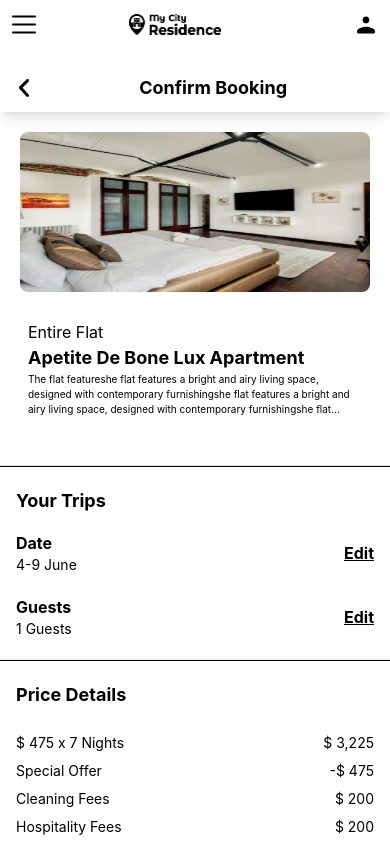
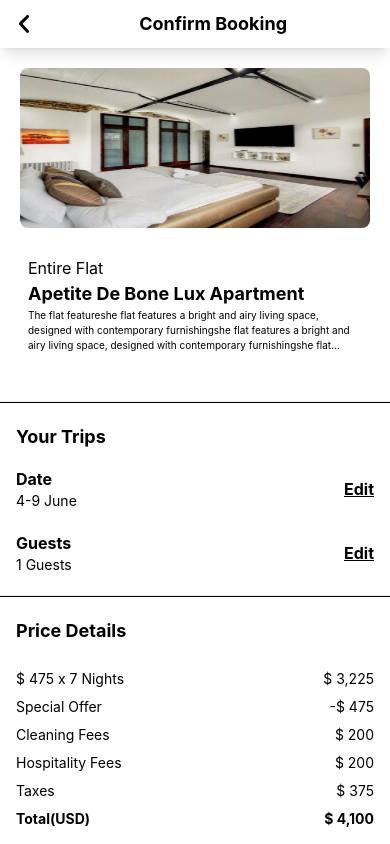
Before and after one commit to SumedhBengale/my_city_frontend, a React (Create React App) app: page /book in a window 390 px wide. Shown: the top 844 px of the page. Built offline with nearby package versions, Linux system fonts and the light colour scheme; what google-maps-react would draw is missing.

Commit message:
Minor changes in the book page and the property page

```diff
--- a/src/pages/Book/Book.jsx
+++ b/src/pages/Book/Book.jsx
@@ -1,7 +1,6 @@
 import React from 'react'
 import LeftArrow from '../../assets/images/home/left.svg'
 import Image1 from '../../assets/images/property/placeholder1.png'
-import Navbar from '../../components/navbar_black'
 import DesktopNavbar from '../../components/desktopNavbarBlack'
 
 function Book() {
@@ -14,12 +13,7 @@ function Book() {
         }
         </div>
 
-        <div className="md:hidden z-20 fixed w-full">
-          {
-            <Navbar />
-          }
-        </div>
-         <div className='flex w-full h-full bg-white shadow-lg justify-between mt-16 container mx-auto'>
+         <div className='flex w-full h-full bg-white shadow-lg justify-between  md:mt-16 container mx-auto'>
             <div className='w-10 h-full' onClick={()=>{
                 window.history.back();
             }}>
@@ -29,7 +23,7 @@ function Book() {
                 <div className='text-lg text-center font-bold '>Confirm Booking</div>
             </div>
         </div>
-        <div className='flex flex-col sm:flex-row justify-center gap-5 p-5'>
+        <div className='flex flex-col sm:flex-row justify-start gap-5 p-5 container mx-auto'>
             <div className='h-40'>
                 <img src={Image1} alt='left arrow' className='w-full sm:w-96 md:w-96 h-full rounded-lg'/>
             </div>
@@ -41,6 +35,8 @@ function Book() {
 
 
         </div>
+
+
         <div className='h-full my-5 container mx-auto'>
             <hr className='w-full h-[2px] bg-black'></hr>
         </div>
--- a/src/pages/Property/Amenities.jsx
+++ b/src/pages/Property/Amenities.jsx
@@ -27,7 +27,7 @@ function Amenities() {
             <div className='grid grid-cols-2 md:grid-cols-4 lg:grid-cols-6 gap-5'>
                 {amenities.map((amenity, index) => (
                     <div className='flex justify-center'>
-                        <div className='w-3/4 h-12  border-[2px] border-black  hover:scale-105 transition duration-75 hover:bg-black hover:text-white rounded-xl flex justify-center items-center'>
+                        <div className='w-3/4 h-12  border-[1px] border-black  hover:scale-105 transition duration-75 hover:bg-black hover:text-white rounded-xl flex justify-center items-center'>
                             <div className='text-center'>{amenity}</div>
                         </div>
                     </div>
--- a/src/pages/Property/PhotoGrid.jsx
+++ b/src/pages/Property/PhotoGrid.jsx
@@ -54,7 +54,7 @@ function PhotoGrid() {
     {!showAll && (
         <div className='flex justify-center items-center mt-5'>
             <button
-            className="bg-white text-black  hover:scale-105 transition duration-75 hover:bg-black hover:text-white active:text-black active:bg-white border-[1px] border-black py-2 px-4 rounded-lg w-48"
+            className="bg-white text-black font-bold hover:scale-105 transition duration-75 hover:bg-black hover:text-white active:text-black active:bg-white border-[1px] border-black py-2 px-4 rounded-lg w-48"
             onClick={handleShowAll}
             >
             Show All Photos
--- a/src/pages/Property/Property.jsx
+++ b/src/pages/Property/Property.jsx
@@ -182,12 +182,6 @@ function Property() {
     </div>
 
 
-
-
-
-
-
-
     <div className='hidden md:block'>
 
     <DesktopNavbar></DesktopNavbar>
--- a/src/pages/Property/Reviews.jsx
+++ b/src/pages/Property/Reviews.jsx
@@ -90,7 +90,7 @@ const HorizontalScrollView = () => {
 function Reviews() {
   return (
     <>
-        <div className='pl-5 text-lg font-custom font-bold'>Site Reviews</div>
+        <div className='pl-5 text-2xl font-custom text-center font-bold'>Site Reviews</div>
       <HorizontalScrollView />
     </>
   );
```
